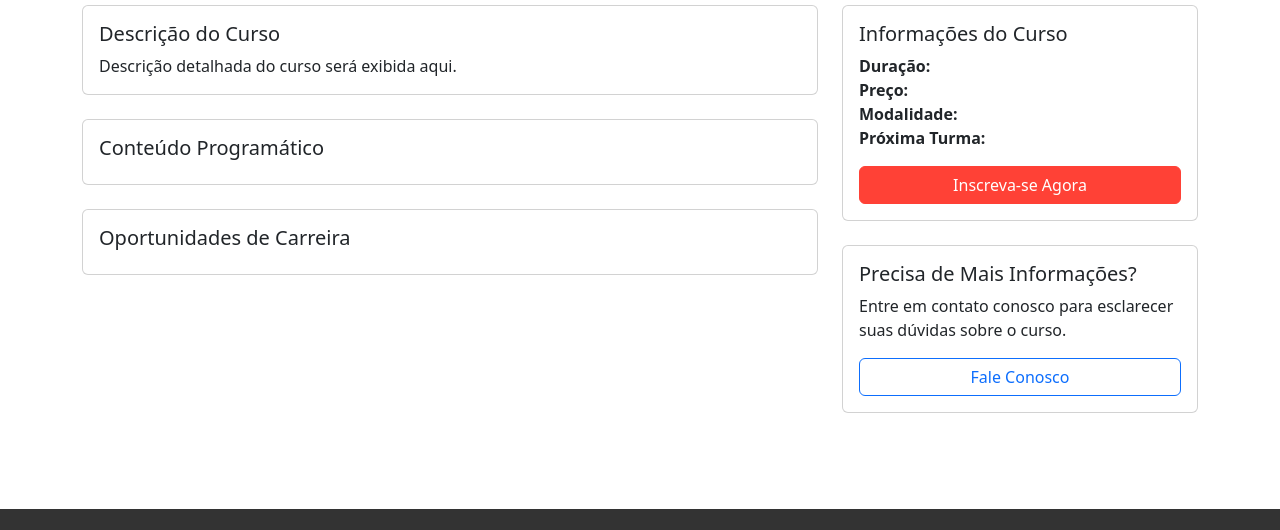
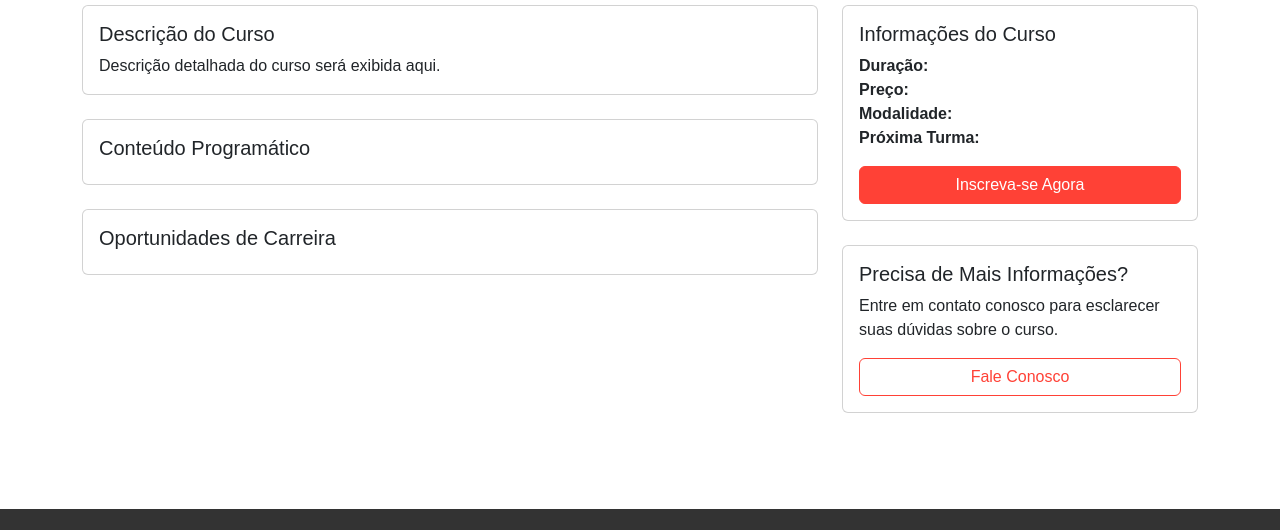
Before and after one commit to Chi-C4-Dev/PRIOD-NON-LARAVEL, a website: page public/curso-detalhe.html in a window 1280 px wide. Shown: the part 221-751 px from the top of the page. Drawn offline with nearby package versions, Linux system fonts and the light colour scheme.

Commit message:
ALTERADO OS FILES HTML 5

```diff
--- a/public/curso-detalhe.html
+++ b/public/curso-detalhe.html
@@ -5,7 +5,13 @@
     <meta name="viewport" content="width=device-width, initial-scale=1.0">
     <title>Detalhes do Curso - PRIOD Centro Técnico de Formação de Excelência</title>
     <link href="https://cdn.jsdelivr.net/npm/bootstrap@5.3.0-alpha1/dist/css/bootstrap.min.css" rel="stylesheet">
-    <link href="https://cdn.jsdelivr.net/npm/bootstrap-icons@1.7.2/font/bootstrap-icons.css" rel="stylesheet">
+    <link href="css/styles.css" rel="stylesheet">
+    <link rel="stylesheet" href="css/owl.carousel.min.css">
+    <link rel="stylesheet" href="css/owl.theme.default.min.css">
+    <link rel="stylesheet" href="css/animate.css"><link href="https://cdn.jsdelivr.net/npm/bootstrap-icons@1.7.2/font/bootstrap-icons.css" rel="stylesheet">
+
+     <!-- CSS do AOS -->
+  <link rel="stylesheet" href="https://cdn.jsdelivr.net/npm/aos@2.3.1/dist/aos.css">
     <style>
         :root {
             --primary-color: #ff4136;
```
Also changed, not shown: public/contato.html (+6 -1 lines), public/cursos.html (+1 -1 lines), public/layout.html (+1 -2 lines), public/servicosRelease.html (+7 -1 lines), public/sobre.html (+6 -1 lines).
